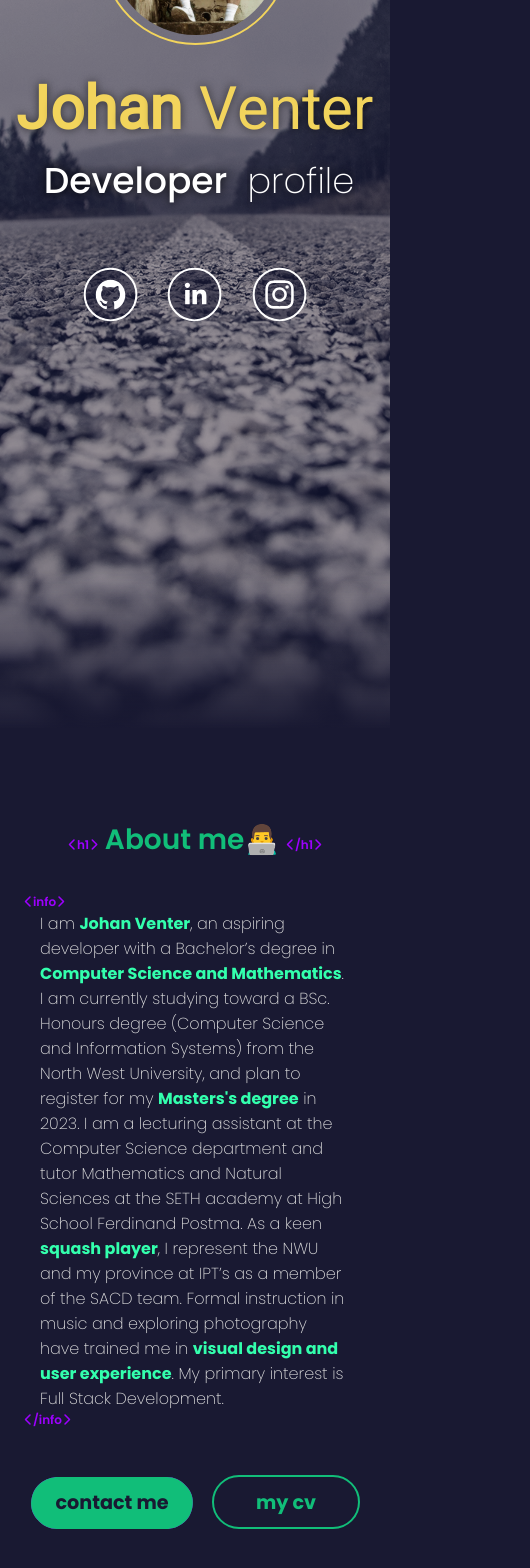
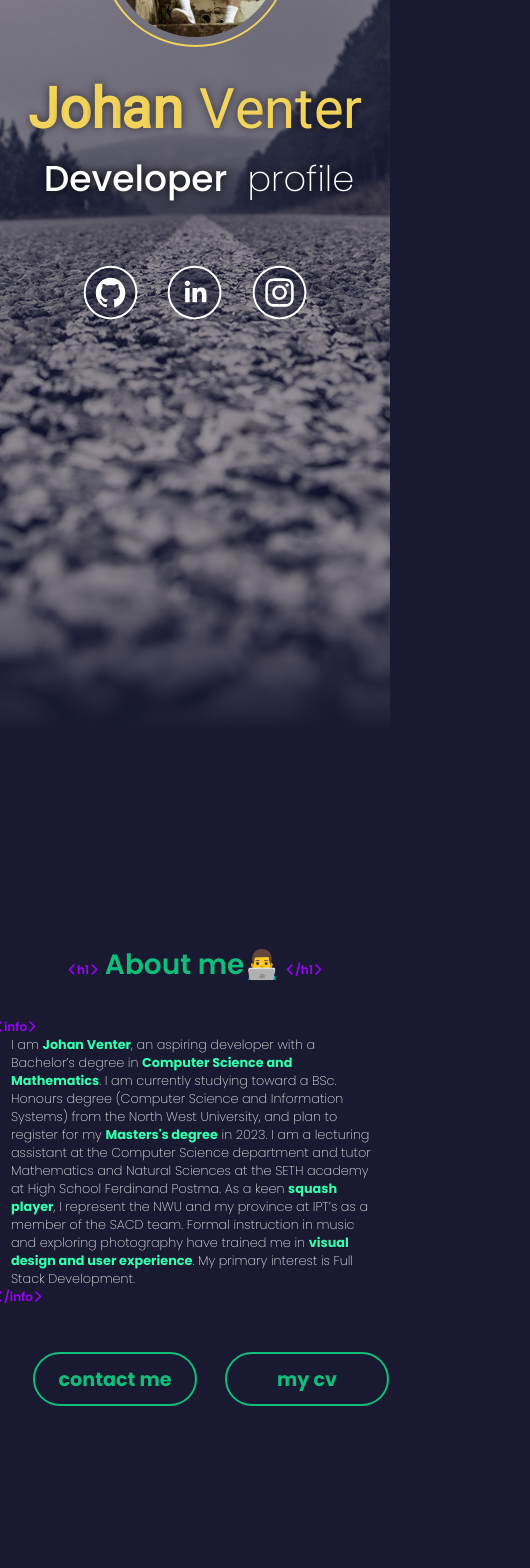
Before and after one commit to ByteSizedPi/Portfolio, an Angular app: page / in a window 390 px wide. Shown: the part 276-1844 px from the top of the page, 530 px wide, since content can reach past the window. Built offline with nearby package versions, Linux system fonts and the light colour scheme.

Commit message:
intermediate state

```diff
--- a/src/app/app.component.html
+++ b/src/app/app.component.html
@@ -6,5 +6,5 @@
   <about></about>
   <skills></skills>
   <!-- <projects></projects> -->
-  <contact></contact>
+  <!-- <contact></contact> -->
 </section>
--- a/src/app/views/about/about.component.html
+++ b/src/app/views/about/about.component.html
@@ -44,12 +44,17 @@
       ></i>
     </div>
     <div class="row">
-      <a class="btn-liquid center" (click)="contact()">
+      <a
+        id="liquid"
+        class="btn-liquid center"
+        (click)="contact()"
+        *ngIf="!media.isMobile"
+      >
         <span class="inner center"> contact me </span>
       </a>
-      <!-- <button *ngIf="media.isMobile" id="contact">
+      <button *ngIf="media.isMobile" id="contact">
         <a (click)="contact()" target="_blank">contact me</a>
-      </button> -->
+      </button>
       <button>
         <a
           href="https://docs.google.com/document/d/10VW0vK2XUaqtabzpmFwGVRlcDDHXWMAd/edit?usp=sharing&ouid=103536070252261943960&rtpof=true&sd=true"
--- a/src/app/views/about/about.component.scss
+++ b/src/app/views/about/about.component.scss
@@ -120,12 +120,6 @@ button {
   }
 }
 
-// @media (min-width: 480px) {
-//   .btn-liquid {
-//     background: none;
-//   }
-// }
-
 @media (max-width: 768px) {
   img {
     display: none;
@@ -151,7 +145,7 @@ button {
     }
     p {
       margin: 0 1rem 0 1rem;
-      font-size: 1rem;
+      font-size: 0.8rem;
     }
   }
 
@@ -159,25 +153,25 @@ button {
     padding: 0 0.5rem;
   }
 
-  button {
-    width: 9rem;
-    height: 50px;
-    margin: 0;
-    border-radius: 26px;
-    font: 700 1.2rem "Poppins", sans-serif;
-    cursor: pointer;
-    transition: background-color 0.1s, outline 0.1s, transform 0.05s;
+  // button {
+  //   width: 6rem;
+  //   height: 50px;
+  //   margin: 0;
+  //   border-radius: 26px;
+  //   a {
+  //     font-size: 0.8rem;
+  //   }
 
-    &:hover {
-      background-color: #15694763;
-      outline: 2px solid var(--green);
-    }
-  }
+  //   &:hover {
+  //     background-color: #15694763;
+  //     outline: 2px solid var(--green);
+  //   }
+  // }
 
-  #contact {
-    background-color: var(--green);
-    a {
-      color: var(--deep-blue);
-    }
-  }
+  // #contact {
+  //   background-color: var(--green);
+  //   a {
+  //     color: var(--deep-blue);
+  //   }
+  // }
 }
--- a/src/app/views/about/liquidButton.ts
+++ b/src/app/views/about/liquidButton.ts
@@ -1,4 +1,7 @@
 import $ from 'jquery';
+import { MediaQueriesService } from '../../shared/services/media-queries.service';
+
+const media = new MediaQueriesService();
 
 export default () => {
   $(function () {
@@ -43,6 +46,7 @@ export default () => {
       relMouseX = mouseX - $canvas.offset().left;
       relMouseY = mouseY - $canvas.offset().top;
     }
+
     $(document).on('mousemove', mouseDirection);
 
     /**
@@ -173,7 +177,9 @@ export default () => {
      */
     function renderCanvas() {
       // rAF
+
       let rafID = requestAnimationFrame(renderCanvas);
+      if (media.isMobile) return;
 
       // Clear scene
       context.clearRect(0, 0, $canvas.width(), $canvas.height());
@@ -290,283 +296,3 @@ export default () => {
     initButton();
   });
 };
-
-// export default () => {
-//   $(function () {
-//     // Vars
-//     var pointsA = [],
-//       pointsB = [],
-//       $canvas = null,
-//       canvas = null,
-//       context = null,
-//       vars = null,
-//       points = 8,
-//       viscosity = 20,
-//       mouseDist = 70,
-//       damping = 0.05,
-//       showIndicators = false,
-//       mouseX = 0,
-//       mouseY = 0,
-//       relMouseX = 0,
-//       relMouseY = 0,
-//       mouseLastX = 0,
-//       mouseLastY = 0,
-//       mouseDirectionX = 0,
-//       mouseDirectionY = 0,
-//       mouseSpeedX = 0,
-//       mouseSpeedY = 0;
-
-//     /**
-//      * Get mouse direction
-//      */
-//     function mouseDirection(e) {
-//       if (mouseX < e.pageX) mouseDirectionX = 1;
-//       else if (mouseX > e.pageX) mouseDirectionX = -1;
-//       else mouseDirectionX = 0;
-
-//       if (mouseY < e.pageY) mouseDirectionY = 1;
-//       else if (mouseY > e.pageY) mouseDirectionY = -1;
-//       else mouseDirectionY = 0;
-
-//       mouseX = e.pageX;
-//       mouseY = e.pageY;
-
-//       relMouseX = mouseX - $canvas.offset().left;
-//       relMouseY = mouseY - $canvas.offset().top;
-//     }
-//     $(document).on('mousemove', mouseDirection);
-
-//     /**
-//      * Get mouse speed
-//      */
-//     function mouseSpeed() {
-//       mouseSpeedX = mouseX - mouseLastX;
-//       mouseSpeedY = mouseY - mouseLastY;
-
-//       mouseLastX = mouseX;
-//       mouseLastY = mouseY;
-
-//       setTimeout(mouseSpeed, 50);
-//     }
-//     mouseSpeed();
-
-//     /**
-//      * Init button
-//      */
-//     function initButton() {
-//       // Get button
-//       var button = $('.btn-liquid');
-//       var buttonWidth = button.width();
-//       var buttonHeight = button.height();
-
-//       // Create canvas
-//       $canvas = $('<canvas></canvas>');
-//       button.append($canvas);
-
-//       canvas = $canvas.get(0);
-//       canvas.width = buttonWidth + 100;
-//       canvas.height = buttonHeight + 100;
-//       context = canvas.getContext('2d');
-
-//       // Add points
-
-//       var x = buttonHeight / 2;
-//       for (var j = 1; j < points; j++) {
-//         addPoints(x + ((buttonWidth - buttonHeight) / points) * j, 0);
-//       }
-//       addPoints(buttonWidth - buttonHeight / 5, 0);
-//       addPoints(buttonWidth + buttonHeight / 10, buttonHeight / 2);
-//       addPoints(buttonWidth - buttonHeight / 5, buttonHeight);
-//       for (var j = points - 1; j > 0; j--) {
-//         addPoints(
-//           x + ((buttonWidth - buttonHeight) / points) * j,
-//           buttonHeight
-//         );
-//       }
-//       addPoints(buttonHeight / 5, buttonHeight);
-
-//       addPoints(-buttonHeight / 10, buttonHeight / 2);
-//       addPoints(buttonHeight / 5, 0);
-
-//       // Start render
-//       renderCanvas();
-//     }
-
-//     /**
-//      * Add points
-//      */
-//     function addPoints(x, y) {
-//       pointsA.push(new Point(x, y, 1));
-//       pointsB.push(new Point(x, y, 2));
-//     }
-
-//     /**
-//      * Point
-//      */
-//     function Point(x, y, level) {
-//       this.x = this.ix = 50 + x;
-//       this.y = this.iy = 50 + y;
-//       this.vx = 0;
-//       this.vy = 0;
-//       this.cx1 = 0;
-//       this.cy1 = 0;
-//       this.cx2 = 0;
-//       this.cy2 = 0;
-//       this.level = level;
-//     }
-
-//     Point.prototype.move = function () {
-//       this.vx += (this.ix - this.x) / (viscosity * this.level);
-//       this.vy += (this.iy - this.y) / (viscosity * this.level);
-
-//       var dx = this.ix - relMouseX,
-//         dy = this.iy - relMouseY;
-//       var relDist = 1 - Math.sqrt(dx * dx + dy * dy) / mouseDist;
-
-//       // Move x
-//       if (
-//         (mouseDirectionX > 0 && relMouseX > this.x) ||
-//         (mouseDirectionX < 0 && relMouseX < this.x)
-//       ) {
-//         if (relDist > 0 && relDist < 1) {
-//           this.vx = (mouseSpeedX / 4) * relDist;
-//         }
-//       }
-//       this.vx *= 1 - damping;
-//       this.x += this.vx;
-
-//       // Move y
-//       if (
-//         (mouseDirectionY > 0 && relMouseY > this.y) ||
-//         (mouseDirectionY < 0 && relMouseY < this.y)
-//       ) {
-//         if (relDist > 0 && relDist < 1) {
-//           this.vy = (mouseSpeedY / 4) * relDist;
-//         }
-//       }
-//       this.vy *= 1 - damping;
-//       this.y += this.vy;
-//     };
-
-//     /**
-//      * Render canvas
-//      */
-//     function renderCanvas() {
-//       // rAF
-//       let rafID = requestAnimationFrame(renderCanvas);
-
-//       // Clear scene
-//       context.clearRect(0, 0, $canvas.width(), $canvas.height());
-//       context.fillStyle = 'transparent';
-//       // context.fillStyle = 'blue';
-//       context.fillRect(0, 0, $canvas.width(), $canvas.height());
-
-//       // Move points
-//       for (var i = 0; i <= pointsA.length - 1; i++) {
-//         pointsA[i].move();
-//         pointsB[i].move();
-//       }
-
-//       // Create dynamic gradient
-//       var gradientX = Math.min(
-//         Math.max(mouseX - $canvas.offset().left, 0),
-//         $canvas.width()
-//       );
-//       var gradientY = Math.min(
-//         Math.max(mouseY - $canvas.offset().top, 0),
-//         $canvas.height()
-//       );
-//       var distance =
-//         Math.sqrt(
-//           Math.pow(gradientX - $canvas.width() / 2, 2) +
-//             Math.pow(gradientY - $canvas.height() / 2, 2)
-//         ) /
-//         Math.sqrt(
-//           Math.pow($canvas.width() / 2, 2) + Math.pow($canvas.height() / 2, 2)
-//         );
-
-//       var gradient = context.createRadialGradient(
-//         gradientX,
-//         gradientY,
-//         300 + 300 * distance,
-//         gradientX,
-//         gradientY,
-//         0
-//       );
-//       gradient.addColorStop(0, '#11BE79');
-//       gradient.addColorStop(1, '#11BE79');
-
-//       // Draw shapes
-//       var groups = [pointsA, pointsB];
-
-//       for (var j = 0; j <= 1; j++) {
-//         var points = groups[j];
-
-//         if (j == 0) {
-//           // Background style
-//           context.fillStyle = '#9d00ff';
-//         } else {
-//           // Foreground style
-//           context.fillStyle = gradient;
-//         }
-
-//         context.beginPath();
-//         context.moveTo(points[0].x, points[0].y);
-
-//         for (var i = 0; i < points.length; i++) {
-//           var p = points[i];
-//           var nextP = points[i + 1];
-//           var val = 30 * 0.552284749831;
-
-//           if (nextP != undefined) {
-//             p.cx1 = (p.x + nextP.x) / 2;
-//             p.cy1 = (p.y + nextP.y) / 2;
-//             p.cx2 = (p.x + nextP.x) / 2;
-//             p.cy2 = (p.y + nextP.y) / 2;
-
-//             context.bezierCurveTo(p.x, p.y, p.cx1, p.cy1, p.cx1, p.cy1);
-//             //  continue;
-//             // }
-
-//             // context.bezierCurveTo(p.cx1, p.cy1, p.cx2, p.cy2, nextP.x, nextP.y);
-//           } else {
-//             nextP = points[0];
-//             p.cx1 = (p.x + nextP.x) / 2;
-//             p.cy1 = (p.y + nextP.y) / 2;
-
-//             context.bezierCurveTo(p.x, p.y, p.cx1, p.cy1, p.cx1, p.cy1);
-//           }
-//         }
-
-//         // context.closePath();
-//         context.fill();
-//       }
-
-//       if (showIndicators) {
-//         // Draw points
-//         context.fillStyle = '#FFF';
-//         context.beginPath();
-//         for (var i = 0; i < pointsA.length; i++) {
-//           var p = pointsA[i];
-
-//           context.rect(p.x - 1, p.y - 1, 2, 2);
-//         }
-//         context.fill();
-
-//         // Draw controls
-//         // context.fillStyle = '#FFF';
-//         context.beginPath();
-//         for (var i = 0; i < pointsA.length; i++) {
-//           var p = pointsA[i];
-
-//           context.rect(p.cx1 - 1, p.cy1 - 1, 2, 2);
-//           context.rect(p.cx2 - 1, p.cy2 - 1, 2, 2);
-//         }
-//         context.fill();
-//       }
-//     }
-
-//     // Init
-//     initButton();
-//   });
-// };
--- a/src/app/views/home/home.component.scss
+++ b/src/app/views/home/home.component.scss
@@ -197,8 +197,8 @@ app-media-links {
 
     #name,
     #surname {
-      font-size: 3.75rem;
-      line-height: 3.75rem;
+      font-size: 3.5rem;
+      line-height: 3.5rem;
       margin: 0;
     }
 
--- a/src/app/views/home/home.component.ts
+++ b/src/app/views/home/home.component.ts
@@ -59,7 +59,8 @@ export class HomeComponent extends Utils implements OnInit {
 
     // background animation
     bg.style.opacity = `${perc - 0.1}`;
-    bg.style.top = Math.floor((perc - 1) * bg.clientHeight * 0.5) + 'px';
+    if (this.mediaQ.isMobile)
+      bg.style.top = Math.floor((perc - 1) * bg.clientHeight * 0.5) + 'px';
     bg.style.transform = `scale(${1 + 0.4 * (1 - perc)})`;
 
     //text animation
```
